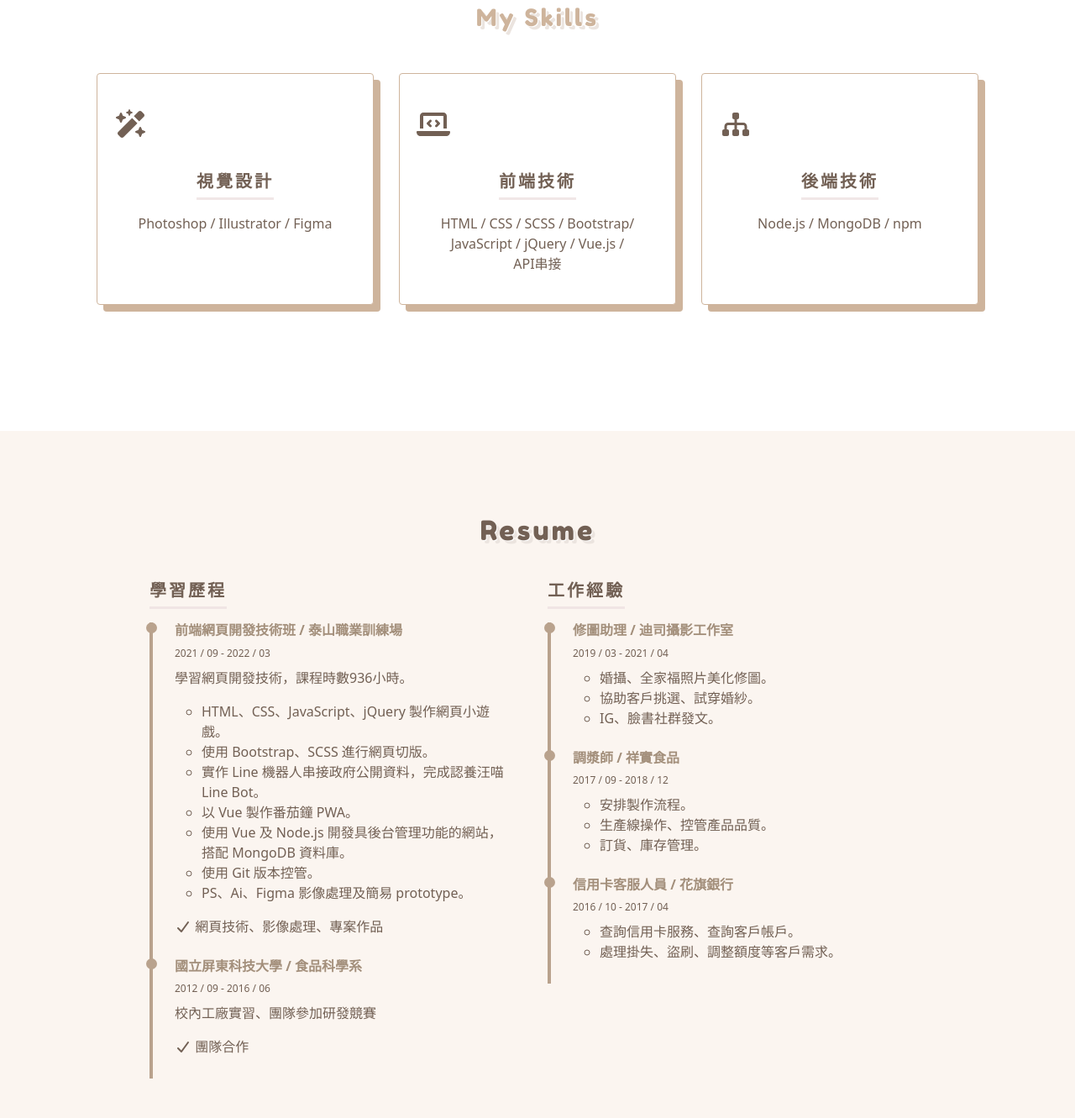
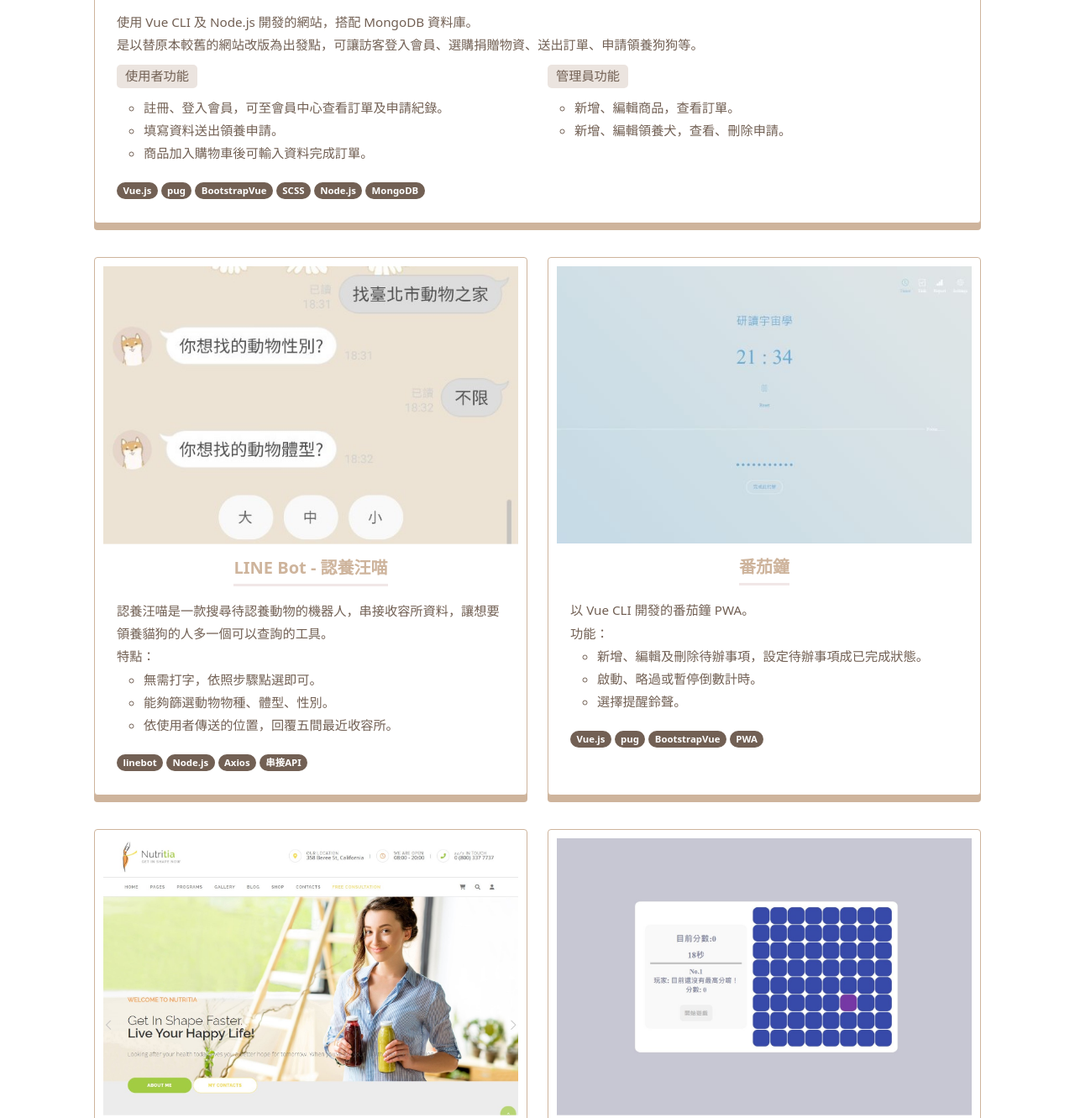
Before and after one commit to hting26/hting26.github.io, a plain HTML site: page index.html in a window 1280 px wide. Shown: the part 563-1894 px from the top of the page at 84% size. Drawn offline with nearby package versions, Linux system fonts and the light colour scheme; a web font is replaced by a local one.

Commit message:
刪資料

```diff
--- a/index.html
+++ b/index.html
@@ -41,138 +41,7 @@
       </div>
     </div>
   </nav>
-  <section id="section01">
-    <div class="container">
-      <div class="row">
-        <div class="col-md-6 d-flex justify-content-center align-items-center">
-          <div class="pic"></div>
-        </div>
-        <div class="col-md-6 d-flex flex-column justify-content-center pe-md-5 ">
-          <div class="aboutText my-5">
-            <div class="text-center">
-              <h2 class="my-4">About Me</h2>
-              <p>你好，我是洪采婷</p>
-            </div>
-            <p>
-              因為嚮往擁有打造質感網站的能力，所以踏入前端領域，在泰山職訓局學習半年的前端網頁課程。<br>
-              在訓期間學習的不只是技術，也透過一次次遇到的困難，累積經驗值，加強解決問題的能力。前端領域需要不斷精進自己，而我會持續學習以迎接未來的更多挑戰！
-            </p>
-          </div>
-        </div>
-      </div>
-      <div class="skills text-center">
-        <h3 class="mb-5 text-primary">My Skills</h3>
-        <div class="row">
-          <div class="col-md-4 d-flex justify-content-center">
-            <div class="card mb-4 mb-md-0">
-              <i class="fa-solid fa-wand-magic-sparkles fa-2xl my-4"></i>
-              <div class="card-body">
-                <h5 class="card-title">視覺設計</h5>
-                <ul class="card-text list-unstyled">
-                  <li>Photoshop / Illustrator / Figma</li>
-                </ul>
-              </div>
-            </div>
-          </div>
-          <div class="col-md-4 d-flex justify-content-center">
-            <div class="card mb-4 mb-md-0">
-              <i class="fa-solid fa-laptop-code fa-2xl my-4"></i>
-              <div class="card-body">
-                <h5 class="card-title">前端技術</h5>
-                <ul class="card-text list-unstyled">
-                  <li>HTML / CSS / SCSS / Bootstrap/ </li>
-                  <li>JavaScript / jQuery / Vue.js / </li>
-                  <li>API串接</li>
-                </ul>
-              </div>
-            </div>
-          </div>
-          <div class="col-md-4 d-flex justify-content-center">
-            <div class="card">
-              <i class="fa-solid fa-sitemap fa-2xl my-4"></i>
-              <div class="card-body">
-                <h5 class="card-title">後端技術</h5>
-                <ul class="card-text list-unstyled">
-                  <li>Node.js / MongoDB / npm</li>
-                </ul>
-              </div>
-            </div>
-          </div>
-        </div>
-      </div>
-    </div>
-  </section>
-  <section id="section02">
-    <div class="container text-center wow animate__slideInUp">
-      <h2 class="mb-4">Resume</h2>
-      <div class="row px-lg-3">
-        <div class="col-md-6 study">
-          <h5 class="my-3">學習歷程</h5>
-          <div class="card">
-            <div class="card-body">
-              <h6>前端網頁開發技術班 / 泰山職業訓練場</h6>
-              <div class="time">2021 / 09 - 2022 / 03</div>
-              <p>學習網頁開發技術，課程時數936小時。
-              <ul>
-                <li>HTML、CSS、JavaScript、jQuery 製作網頁小遊戲。</li>
-                <li>使用 Bootstrap、SCSS 進行網頁切版。</li>
-                <li>實作 Line 機器人串接政府公開資料，完成認養汪喵 Line Bot。</li>
-                <li>以 Vue 製作番茄鐘 PWA。</li>
-                <li>使用 Vue 及 Node.js 開發具後台管理功能的網站，搭配 MongoDB 資料庫。</li>
-                <li>使用 Git 版本控管。</li>
-                <li>PS、Ai、Figma 影像處理及簡易 prototype。</li>
-              </ul>
-              </p>
-              <p><i class="fa-solid fa-check"></i> 網頁技術、影像處理、專案作品</p>
-            </div>
-          </div>
-          <div class="card">
-            <div class="card-body">
-              <h6>國立屏東科技大學 / 食品科學系</h6>
-              <div class="time">2012 / 09 - 2016 / 06</div>
-              <p>校內工廠實習、團隊參加研發競賽</p>
-              <p><i class="fa-solid fa-check"></i> 團隊合作</p>
-            </div>
-          </div>
-        </div>
-        <div class="col-md-6 work">
-          <h5 class="my-3">工作經驗</h5>
-          <div class="card">
-            <div class="card-body">
-              <h6>修圖助理 / 迪司攝影工作室</h6>
-              <div class="time">2019 / 03 - 2021 / 04</div>
-              <ul>
-                <li>婚攝、全家福照片美化修圖。</li>
-                <li>協助客戶挑選、試穿婚紗。</li>
-                <li>IG、臉書社群發文。</li>
-              </ul>
-            </div>
-          </div>
-          <div class="card">
-            <div class="card-body">
-              <h6>調漿師 / 祥實食品</h6>
-              <div class="time">2017 / 09 - 2018 / 12</div>
-              <ul>
-                <li>安排製作流程。</li>
-                <li>生產線操作、控管產品品質。</li>
-                <li>訂貨、庫存管理。</li>
-              </ul>
-            </div>
-          </div>
-          <div class="card">
-            <div class="card-body">
-              <h6>信用卡客服人員 / 花旗銀行</h6>
-              <div class="time">2016 / 10 - 2017 / 04</div>
-              <ul>
-                <li>查詢信用卡服務、查詢客戶帳戶。</li>
-                <li>處理掛失、盜刷、調整額度等客戶需求。</li>
-              </ul>
-            </div>
-          </div>
-        </div>
-      </div>
-    </div>
-  </section>
+
   <section id="section03">
     <div class="container text-center wow animate__fadeIn">
       <h2 class="mb-4">Portfolio</h2>
```
